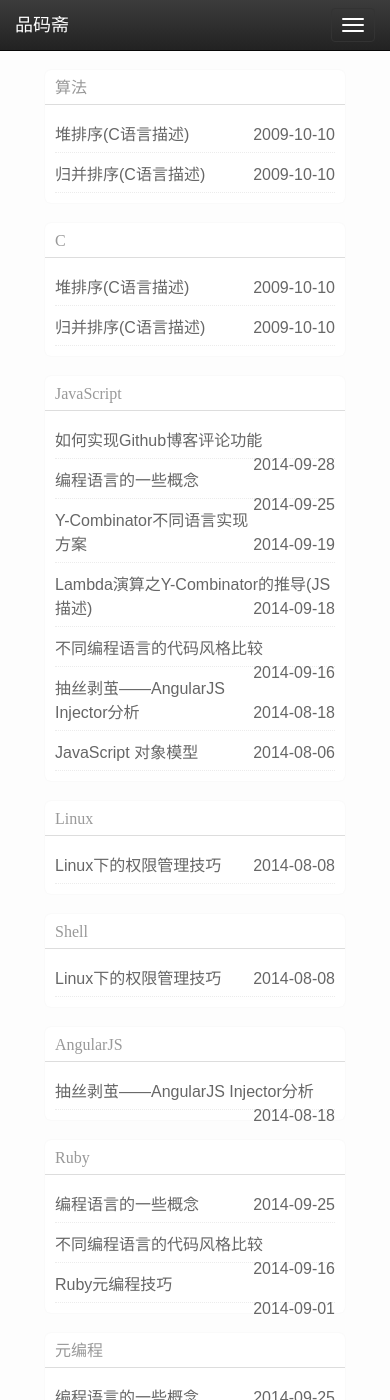
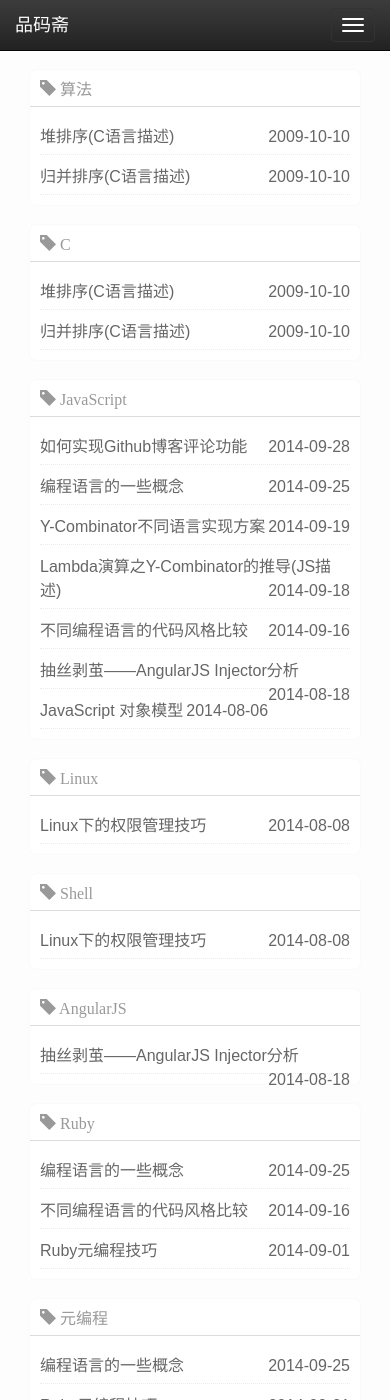
Before and after one commit to jameszhan/blogs, a Jekyll site: the page built from pages/tags.html, in a window 390 px wide and 1400 px high. Built offline with Jekyll 4.4.1, drawn with Linux system fonts in a browser that asks for light colours; nearby versions of some CDN libraries; Markdown is read by kramdown in place of the engine named in the settings; comment, search, counter and statistics services are not loaded.

Commit message:
optimize the tag display.

```diff
--- a/_includes/head.html
+++ b/_includes/head.html
@@ -3,7 +3,7 @@
     <meta name="viewport" content="width=device-width initial-scale=1" />
     <meta http-equiv="X-UA-Compatible" content="IE=edge">
 
-    <title>{% if page.title %}{{ page.title }}{% else %}{{ site.title }}{% endif %}</title>
+    <title>{% if page.title %}{{ '-' | append: page.title | prepend: site.title }}{% else %}{{ site.title }}{% endif %}</title>
     <meta name="description" content="{{ site.description }}">
     <link rel="canonical" href="{{ page.url | replace:'index.html','' | prepend: site.baseurl | prepend: site.url }}">
 	<link rel="stylesheet" href="https://maxcdn.bootstrapcdn.com/bootstrap/3.2.0/css/bootstrap.min.css">
--- /dev/null
+++ b/_includes/sidebar.html
@@ -0,0 +1,9 @@
+<div class="box">
+    <h2 class="title">
+        <span class="icon-text"><i class="glyphicon glyphicon-tags"></i> 标签</span>
+    </h2>
+    <ul class="list-inline">
+        {% assign tags = site.tags %}
+        {% include tags %}
+    </ul>
+</div>
--- a/_layouts/navigation.html
+++ b/_layouts/navigation.html
@@ -8,9 +8,16 @@
 {% include header.html %}
 
 <div class="container">
-    {{ content }}
-    {% include footer.html %}
+    <div class="col-md-9">
+        {{ content }}
+    </div>
+
+    <div class="col-md-3">
+        {% include sidebar.html %}
+    </div>
 </div>
+
+{% include footer.html %}
 {% include scripts %}
 </body>
 
--- a/_sass/_layout.scss
+++ b/_sass/_layout.scss
@@ -167,6 +167,9 @@
     margin:0 -10px; padding:0 10px; margin-bottom:8px;
     color:#999; line-height:100%;
     border-bottom:1px solid #ddd; padding-bottom:8px;
+    .icon-text{
+      vertical-align: top;
+    }
   }
   &.box_gray {
     background-color: #F5F5F5;
--- a/pages/tags.html
+++ b/pages/tags.html
@@ -5,24 +5,12 @@
 permalink: /tags/
 ---
 
-<div class="container">
-<div class="col-md-9">
 {% for tag in site.tags %}
     <div class="box">
-    <h2 class="title" id="{{ tag[0] }}">{{ tag[0] }}</h2>
+    <h2 class="title" id="{{ tag[0] }}">
+        <span class="icon-text"><i class="glyphicon glyphicon-tag"></i> {{ tag[0] }}</span>
+    </h2>
     {% assign posts = tag[1]%}
     {% include posts %}
     </div>
 {% endfor %}
-</div>
-
-<div class="col-md-3">
-  <div class="box">
-    <h2 class="title">标签</h2>
-    <ul class="list-inline">
-      {% assign tags = site.tags %}
-      {% include tags %}
-    </ul>
-  </div>
-</div>
-</div>
```
Also changed, not shown: pages/blogs.html (added, +16 -0 lines).
